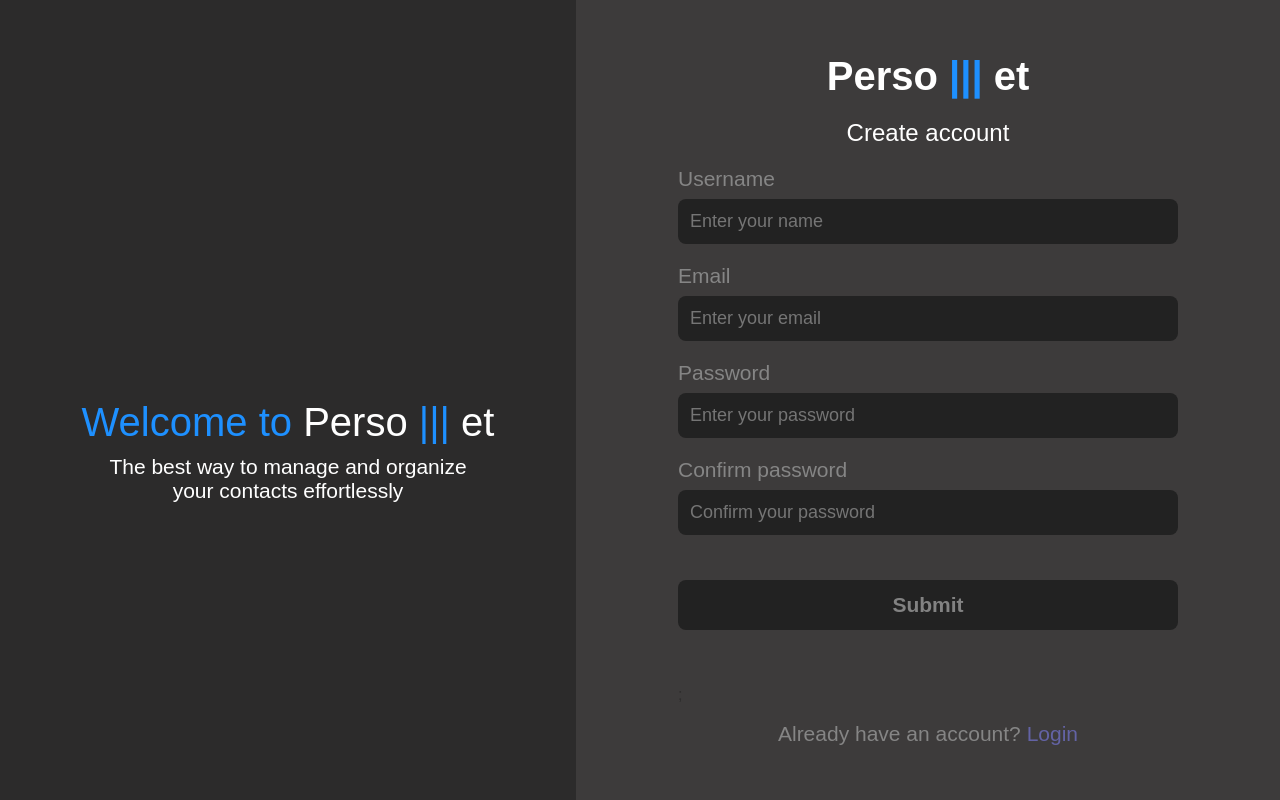
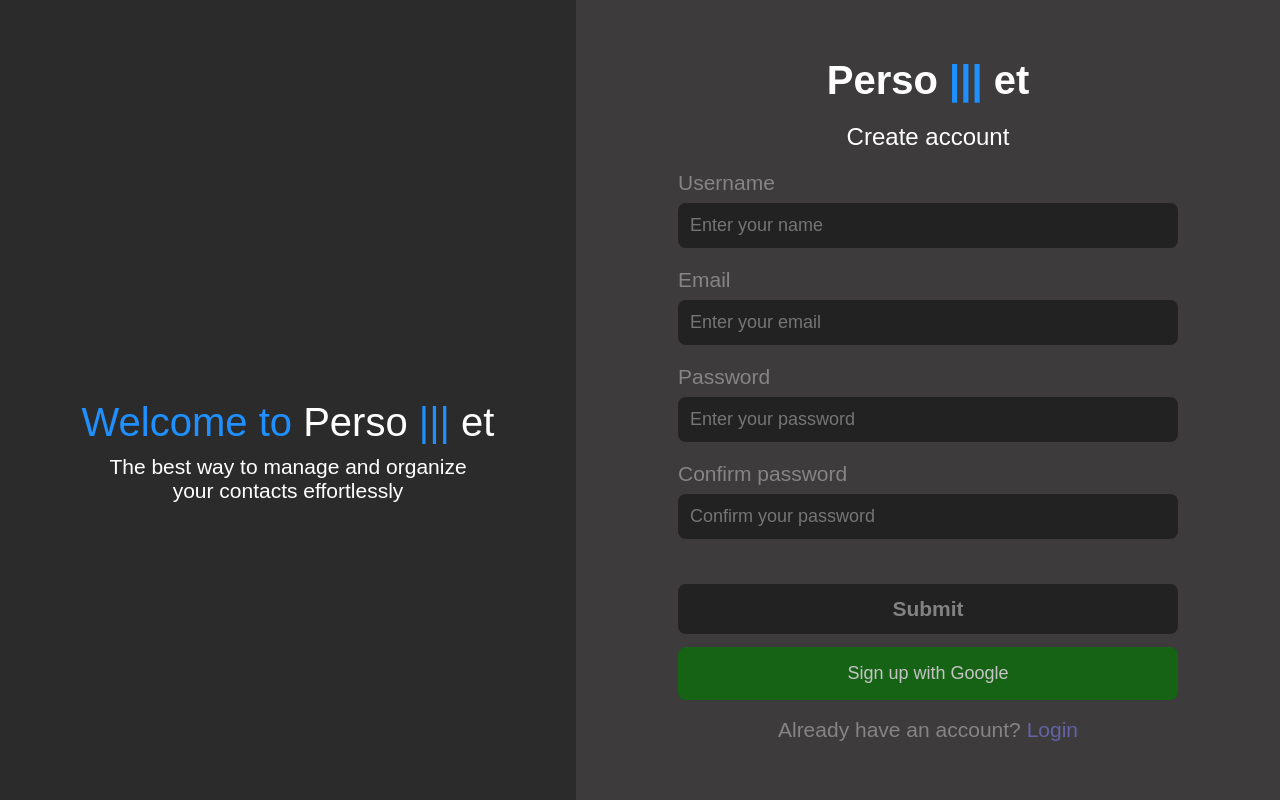
Before and after one commit to MR-Kotuk/PersoNet, a React (Vite) app: page /register in a window 1280 px wide. Built offline with nearby package versions, Linux system fonts and the light colour scheme.

Commit message:
frontend fix (add new Google-auth button)

```diff
--- a/package.json
+++ b/package.json
@@ -10,7 +10,6 @@
     "preview": "vite preview"
   },
   "dependencies": {
-    "@react-oauth/google": "^0.12.1",
     "axios": "^1.7.7",
     "react": "^18.3.1",
     "react-dom": "^18.3.1",
--- a/src/pages/authorization/register/register.css
+++ b/src/pages/authorization/register/register.css
@@ -109,3 +109,21 @@
   color: rgb(99, 99, 165);
   text-decoration: none;
 }
+
+.google-auth-button {
+  margin-top: 5px;
+  padding: 16px;
+  font-size: 18px;
+  font-weight: 500;
+  opacity: 0.7;
+  background-color: rgb(7, 116, 7);
+  outline: none;
+  border: none;
+  border-radius: 8px;
+  color: #fff;
+}
+
+.google-auth-button:hover {
+  opacity: 1;
+  transition: 0.15s linear;
+}
--- a/src/pages/authorization/register/register.tsx
+++ b/src/pages/authorization/register/register.tsx
@@ -1,7 +1,6 @@
 import { ChangeEvent, FC, useState } from "react";
 import "./register.css";
-import { Link } from "react-router-dom";
-import { GoogleLogin } from "@react-oauth/google";
+import { Link, redirect, useNavigate } from "react-router-dom";
 
 export const RegisterPage: FC = () => {
   interface IRegisterData {
@@ -83,15 +82,12 @@ export const RegisterPage: FC = () => {
 
           <div className="register-field-item">
             <button className="register-submit">Submit</button>
-            <GoogleLogin
-              onSuccess={(credentialResponse) => {
-                console.log(credentialResponse);
-              }}
-              onError={() => {
-                console.log("Login Failed");
-              }}
-            />
-            ;
+            <button
+              className="google-auth-button"
+              onClick={() => redirect("https://www.youtube.com")}
+            >
+              Sign up with Google
+            </button>
             <p className="register-enter-account">
               Already have an account?{" "}
               <Link to="*" className="register-enter-account-link">
```
Also changed, not shown: 1 other file (tests, documents, lock files or other folders).
